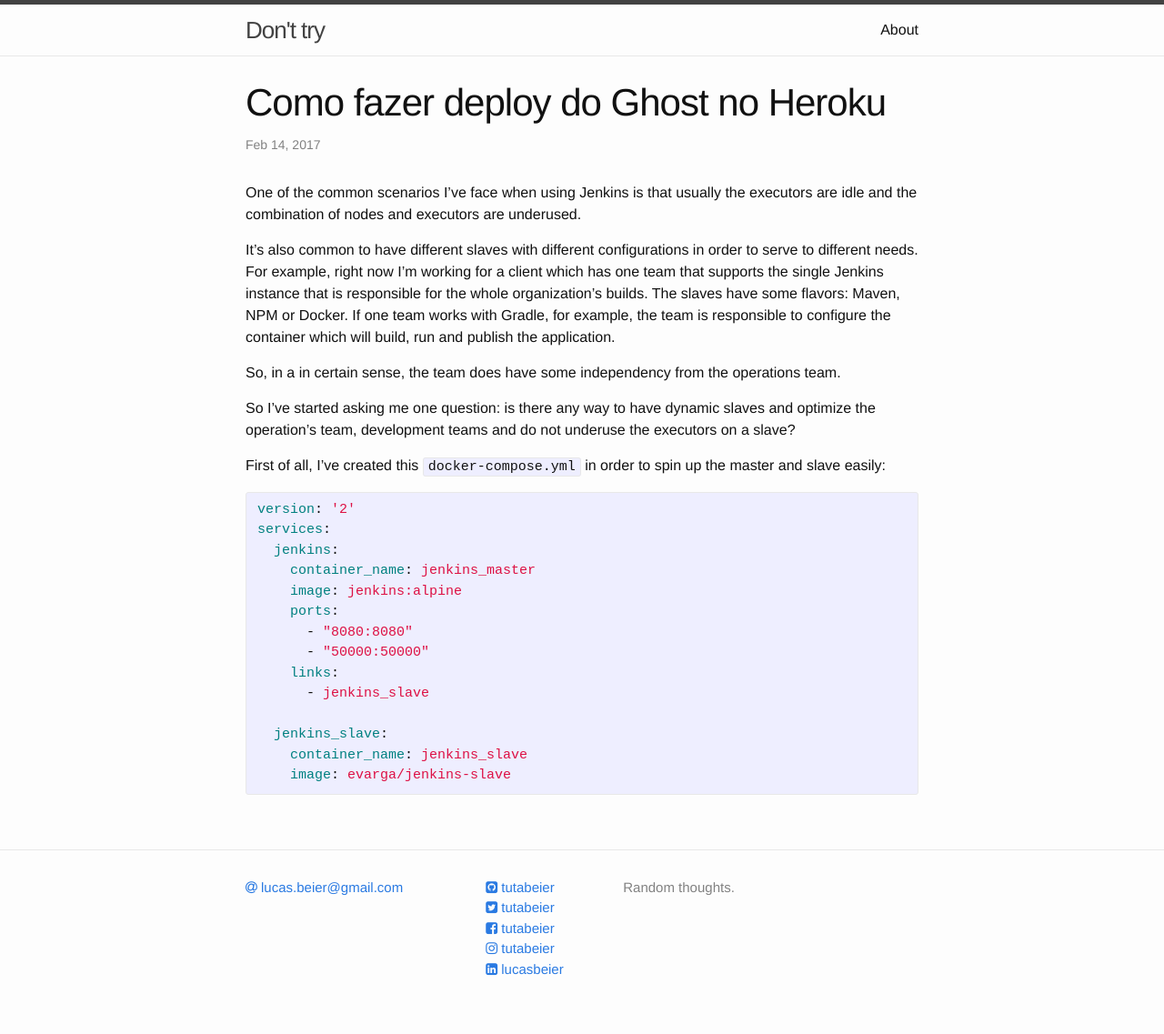
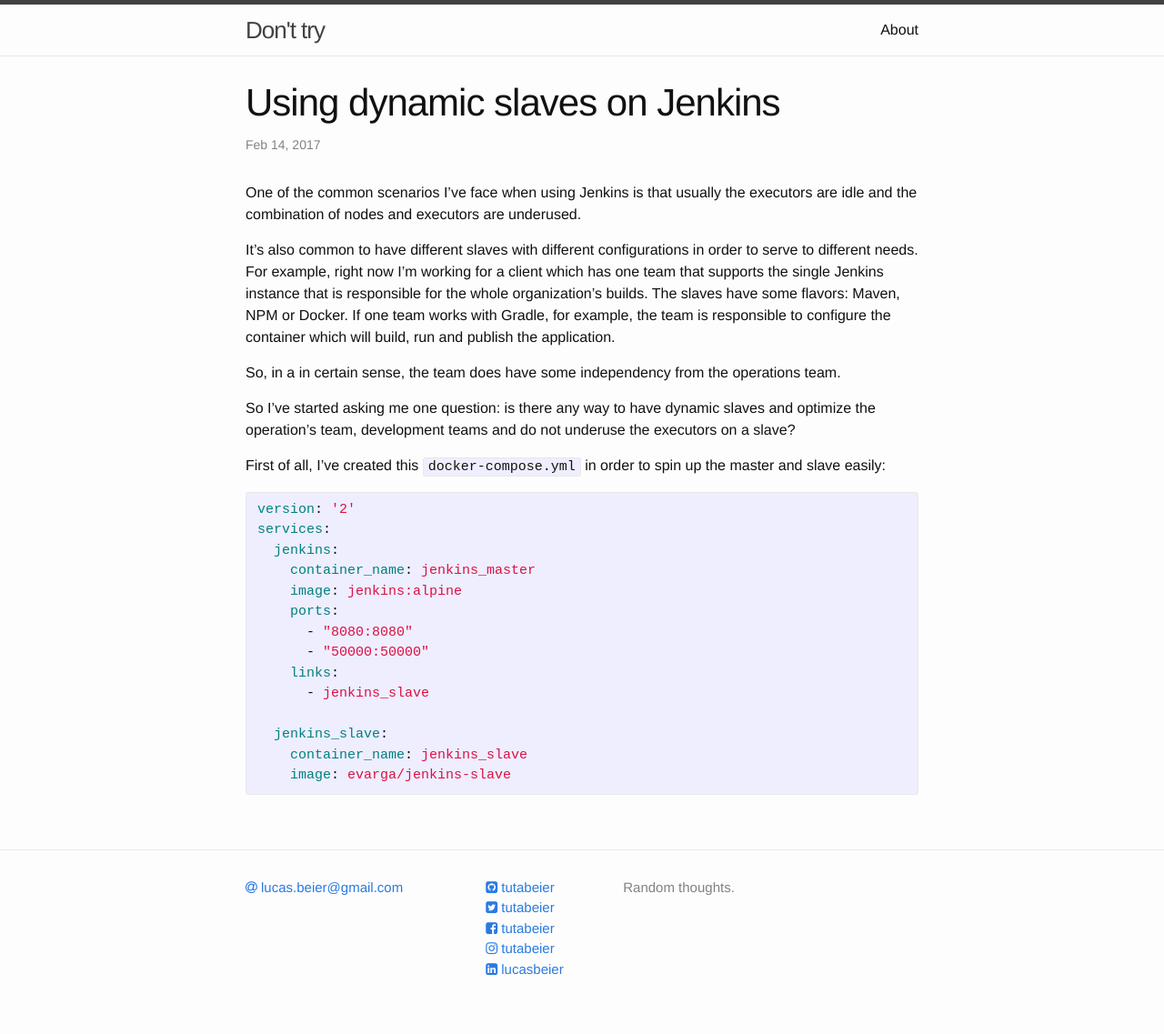
Before and after one commit to tutabeier/tutabeier.github.io, a Jekyll site: the page built from _posts/2017-02-28-dynamic-jenkins-slaves.markdown, in a window 1280 px wide. Shown: the whole page at 91% size. Built offline with Jekyll 4.4.1, drawn with Linux system fonts in a browser that asks for light colours; nearby versions of some CDN libraries.

Commit message:
Fixing article title

```diff
--- a/_posts/2017-02-28-dynamic-jenkins-slaves.markdown
+++ b/_posts/2017-02-28-dynamic-jenkins-slaves.markdown
@@ -1,6 +1,6 @@
 ---
 layout: post
-title:  "Como fazer deploy do Ghost no Heroku"
+title:  "Using dynamic slaves on Jenkins"
 date:   2017-02-14 23:26
 categories: jenkins ci cd
 ---
```
